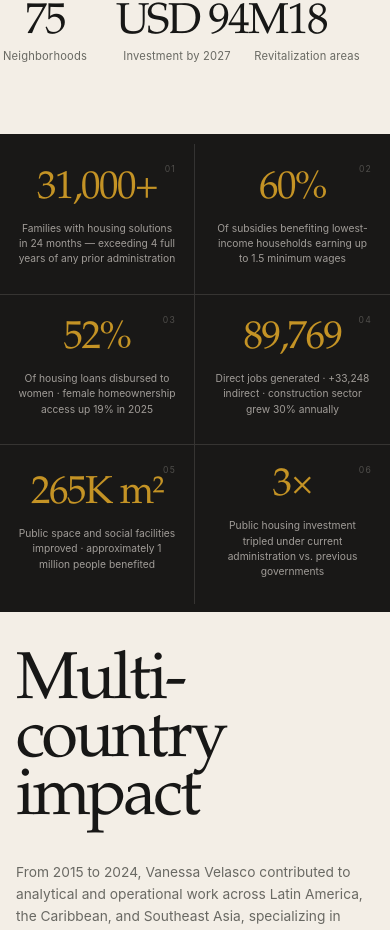
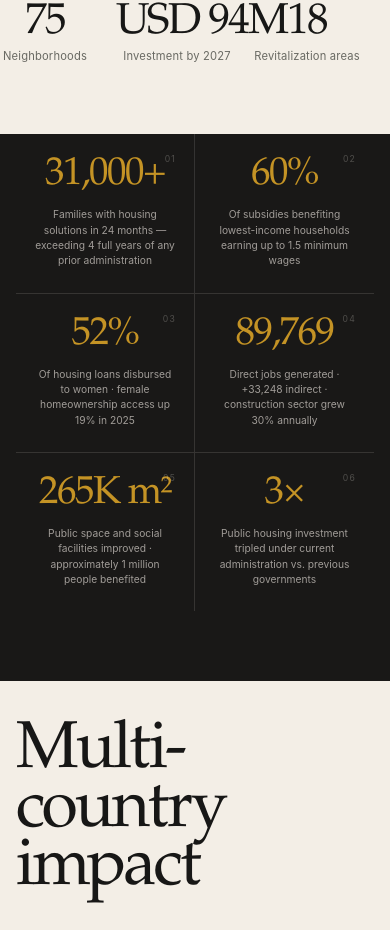
Before and after one commit to danimedia6/vannessa-velasco, a React (Vite) app: page / in a window 390 px wide. Shown: the part 7600-8530 px from the top of the page. Built offline with nearby package versions, Linux system fonts and the light colour scheme.

Commit message:
feat: redesign international agenda and project galleries

```diff
--- a/src/sections/FeaturedProjectsSection.css
+++ b/src/sections/FeaturedProjectsSection.css
@@ -593,48 +593,43 @@
      LABEL
      ------------------------------------------------------- */
 
-  .project-stats dd {
-    width: 100%;
-    max-width: 13ch;
+  .project-stats dt {
+  width: 100%;
 
-    margin:
-      5px
-      auto
-      0 !important;
+  margin: 0 !important;
+  padding: 0 !important;
 
-    padding: 0 !important;
+  font-size:
+    clamp(
+      0.68rem,
+      3.2vw,
+      0.88rem
+    );
 
-    font-size: 0.36rem;
-    line-height: 1.2;
+  line-height: 1;
+  letter-spacing: -0.04em;
 
-    text-align: center !important;
-  }
+  white-space: nowrap;
 
+  text-align: center !important;
+}
 
-  /* =======================================================
-     POLICY RESULTS
-     ======================================================= */
+.project-stats dd {
+  width: 100%;
+  max-width: 13ch;
 
-  .policy-results {
-    display: grid;
+  margin:
+    5px
+    auto
+    0 !important;
 
-    grid-template-columns:
-      repeat(
-        2,
-        minmax(0, 1fr)
-      );
+  padding: 0 !important;
 
-    width: 100%;
+  font-size: 0.32rem;
+  line-height: 1.2;
 
-    margin: 0;
-
-    padding:
-      10px
-      0
-      8px !important;
-
-    background: #191817;
-  }
+  text-align: center !important;
+}
 
   .policy-result {
     position: relative;
```
